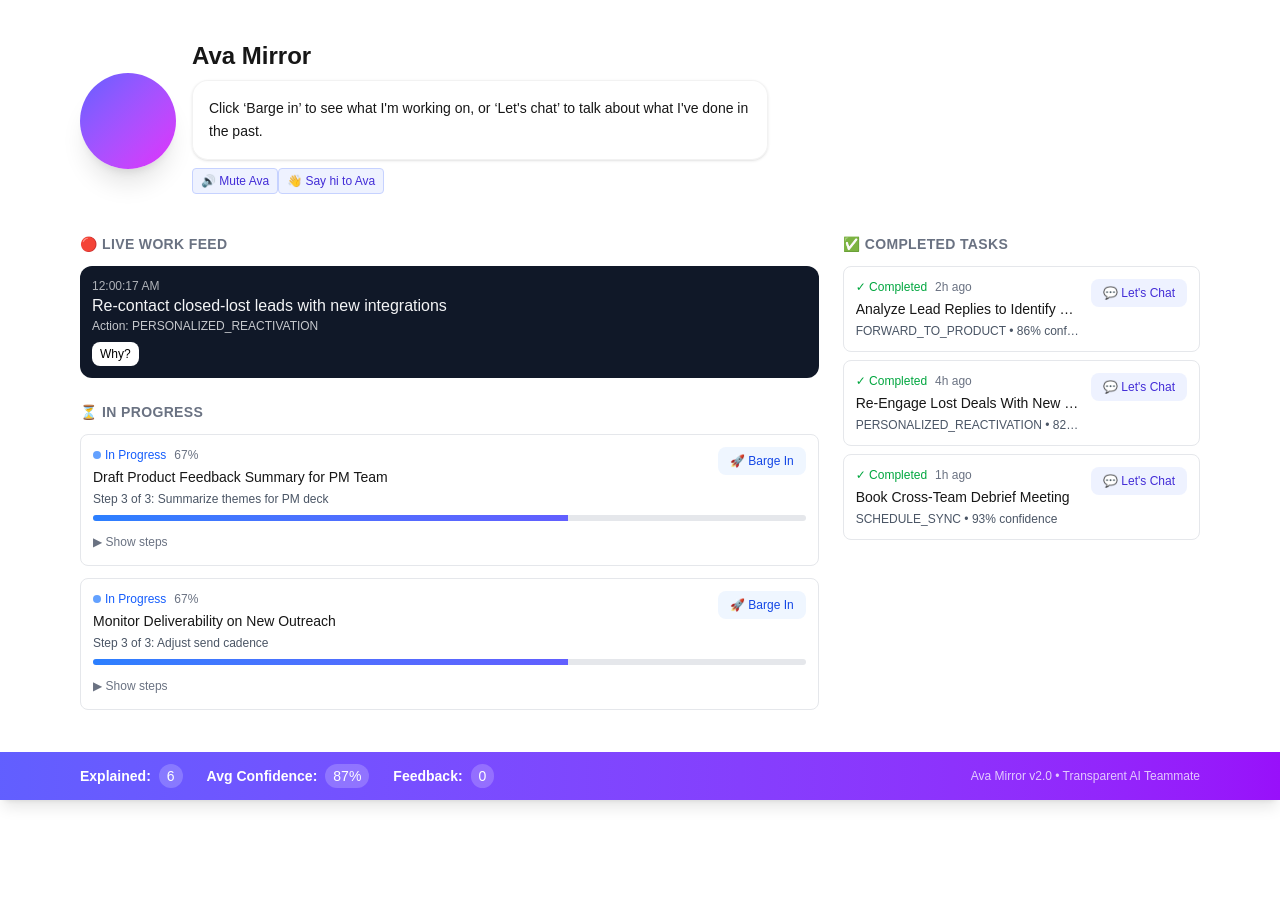
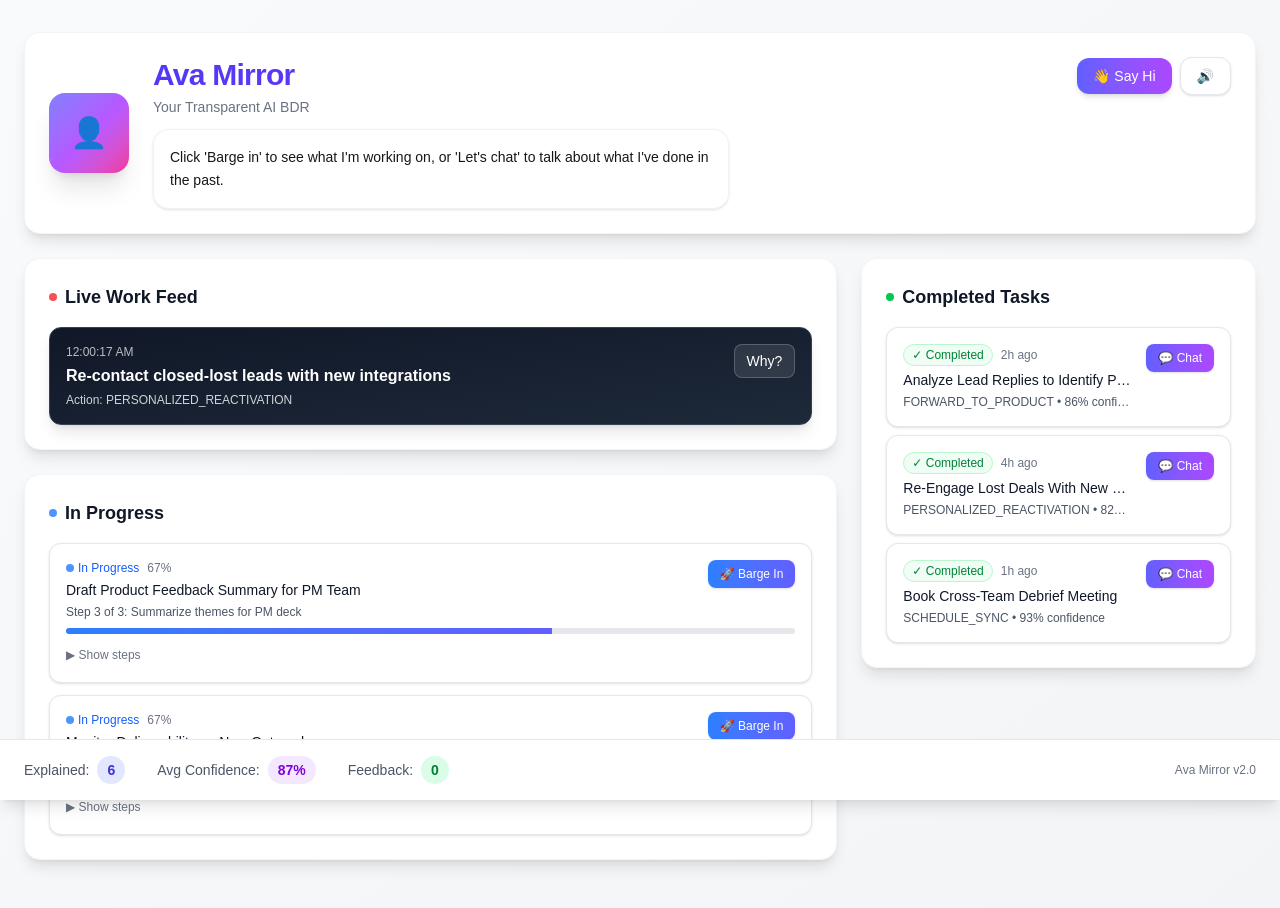
Before and after one commit to enzoweiss21/ava_lite, a Next.js app: page / in a window 1280 px wide. Shown: the top 908 px of the page. Before the commit the page ends 838 px from the top, so only its background shows below. Built offline with nearby package versions, Linux system fonts and the light colour scheme.

Commit message:
Clean UI refresh - modern cards, gradients, better spacing and typography

```diff
--- a/src/app/page.tsx
+++ b/src/app/page.tsx
@@ -76,30 +76,48 @@ This decision was made with ${Math.round(inProgressTask.decision.confidence * 10
 
   return (
     <>
-      <main className="mx-auto max-w-6xl px-4 py-10 space-y-8 pb-32">
+      <main className="min-h-screen bg-gradient-to-br from-gray-50 to-gray-100">
+        <div className="mx-auto max-w-7xl px-6 py-8 space-y-6 pb-32">
           {/* Header */}
-        <div className="flex items-center gap-4">
+          <div className="rounded-2xl bg-white shadow-lg border border-gray-100 overflow-hidden">
+            <div className="flex items-center gap-6 p-6">
               <AvaAvatar speaking={speaking} />
-          <div className="space-y-2">
-            <h1 className="text-2xl font-semibold">Ava Mirror</h1>
-            <ThoughtBubble text="Click ‘Barge in’ to see what I'm working on, or ‘Let's chat’ to talk about what I've done in the past." />
-            <button
-              onClick={toggleMute}
-              className={`text-xs px-2 py-1 rounded border ${muted ? 'text-gray-600 border-gray-300 bg-gray-50' : 'text-indigo-700 border-indigo-200 bg-indigo-50'} hover:opacity-90`}
-              title={muted ? 'Unmute Ava' : 'Mute Ava'}
-            >
-              {muted ? '🔇 Unmute Ava' : '🔊 Mute Ava'}
-            </button>
-
+              <div className="flex-1 min-w-0">
+                <div className="flex items-start justify-between gap-4">
+                  <div className="space-y-3 flex-1">
+                    <div>
+                      <h1 className="text-3xl font-bold tracking-tight bg-gradient-to-r from-indigo-600 to-purple-600 bg-clip-text text-transparent">
+                        Ava Mirror
+                      </h1>
+                      <p className="text-sm text-gray-500 mt-1">Your Transparent AI BDR</p>
+                    </div>
+                    <div className="max-w-2xl">
+                      <ThoughtBubble text="Click 'Barge in' to see what I'm working on, or 'Let's chat' to talk about what I've done in the past." />
+                    </div>
+                  </div>
+                  <div className="flex items-center gap-2 shrink-0">
                     <button
                       onClick={handlePlayIntro}
-              className="text-xs px-2 py-1 rounded border text-indigo-700 border-indigo-200 bg-indigo-50 hover:opacity-90"
+                      className="px-4 py-2 rounded-xl bg-gradient-to-r from-indigo-500 to-purple-500 text-white text-sm font-medium hover:from-indigo-600 hover:to-purple-600 transition-all shadow-md hover:shadow-lg disabled:opacity-50 disabled:cursor-not-allowed"
                       title="Have Ava introduce herself"
                       disabled={!speechSupported || muted}
                     >
-              👋 Say hi to Ava
+                      👋 Say Hi
                     </button>
-
+                    <button
+                      onClick={toggleMute}
+                      className={`px-4 py-2 rounded-xl text-sm font-medium transition-all ${
+                        muted
+                          ? 'bg-gray-100 text-gray-700 hover:bg-gray-200 border border-gray-200'
+                          : 'bg-white text-gray-700 hover:bg-gray-50 border border-gray-200 shadow-sm hover:shadow'
+                      }`}
+                      title={muted ? 'Unmute Ava' : 'Mute Ava'}
+                    >
+                      {muted ? '🔇 Muted' : '🔊'}
+                    </button>
+                  </div>
+                </div>
+              </div>
             </div>
           </div>
 
@@ -107,51 +125,57 @@ This decision was made with ${Math.round(inProgressTask.decision.confidence * 10
           <div className="grid grid-cols-1 lg:grid-cols-3 gap-6">
             {/* Left column: Live feed */}
             <section className="lg:col-span-2 space-y-6">
-            <div>
-              <h2 className="text-sm uppercase tracking-wide text-gray-500 font-semibold mb-3">
-                🔴 Live Work Feed
-              </h2>
+              <div className="bg-white rounded-2xl shadow-lg border border-gray-100 p-6">
+                <div className="flex items-center gap-2 mb-4">
+                  <div className="w-2 h-2 rounded-full bg-red-500 animate-pulse"></div>
+                  <h2 className="text-lg font-semibold text-gray-900">Live Work Feed</h2>
+                </div>
                 <TaskFeed onExplain={(task, decision)=> setPanel({task, decision})} />
               </div>
 
-            <div>
-              <h2 className="text-sm uppercase tracking-wide text-gray-500 font-semibold mb-3">
-                ⏳ In Progress
-              </h2>
+              <div className="bg-white rounded-2xl shadow-lg border border-gray-100 p-6">
+                <div className="flex items-center gap-2 mb-4">
+                  <div className="w-2 h-2 rounded-full bg-blue-500 animate-pulse"></div>
+                  <h2 className="text-lg font-semibold text-gray-900">In Progress</h2>
+                </div>
                 <InProgressList onBargeIn={handleBargeIn} />
               </div>
             </section>
 
             {/* Right column: Completed */}
-          <section className="space-y-3">
-            <h2 className="text-sm uppercase tracking-wide text-gray-500 font-semibold mb-3">
-              ✅ Completed Tasks
-            </h2>
+            <section>
+              <div className="bg-white rounded-2xl shadow-lg border border-gray-100 p-6 sticky top-6">
+                <div className="flex items-center gap-2 mb-4">
+                  <div className="w-2 h-2 rounded-full bg-green-500"></div>
+                  <h2 className="text-lg font-semibold text-gray-900">Completed Tasks</h2>
+                </div>
                 <CompletedList onExplain={(task, decision)=> setPanel({task, decision})} />
+              </div>
             </section>
+          </div>
         </div>
       </main>
 
       {/* Footer with stats */}
-      <footer className="fixed bottom-0 left-0 right-0 bg-gradient-to-r from-indigo-500 to-purple-600 text-white shadow-lg">
-        <div className="mx-auto max-w-6xl px-4 py-3">
+      <footer className="fixed bottom-0 left-0 right-0 bg-white border-t border-gray-200 shadow-lg">
+        <div className="mx-auto max-w-7xl px-6 py-4">
           <div className="flex items-center justify-between text-sm">
-            <div className="flex items-center gap-6">
+            <div className="flex items-center gap-8">
               <div className="flex items-center gap-2">
-                <span className="font-semibold">Explained:</span>
-                <span className="bg-white/20 px-2 py-0.5 rounded-full font-mono">{totalExplained}</span>
+                <span className="text-gray-600 font-medium">Explained:</span>
+                <span className="bg-indigo-100 text-indigo-700 px-2.5 py-1 rounded-full font-semibold">{totalExplained}</span>
               </div>
               <div className="flex items-center gap-2">
-                <span className="font-semibold">Avg Confidence:</span>
-                <span className="bg-white/20 px-2 py-0.5 rounded-full font-mono">{Math.round(avgConfidence)}%</span>
+                <span className="text-gray-600 font-medium">Avg Confidence:</span>
+                <span className="bg-purple-100 text-purple-700 px-2.5 py-1 rounded-full font-semibold">{Math.round(avgConfidence)}%</span>
               </div>
               <div className="flex items-center gap-2">
-                <span className="font-semibold">Feedback:</span>
-                <span className="bg-white/20 px-2 py-0.5 rounded-full font-mono">{feedbackReceived}</span>
+                <span className="text-gray-600 font-medium">Feedback:</span>
+                <span className="bg-green-100 text-green-700 px-2.5 py-1 rounded-full font-semibold">{feedbackReceived}</span>
               </div>
             </div>
-            <div className="text-xs opacity-75">
-              Ava Mirror v2.0 • Transparent AI Teammate
+            <div className="text-xs text-gray-500">
+              Ava Mirror v2.0
             </div>
           </div>
         </div>
--- a/src/components/AvaAvatar.tsx
+++ b/src/components/AvaAvatar.tsx
@@ -5,9 +5,14 @@ import { motion } from 'framer-motion';
 export default function AvaAvatar({ speaking }: { speaking: boolean }) {
   return (
     <motion.div
-      className="w-24 h-24 rounded-full bg-gradient-to-br from-indigo-500 to-fuchsia-500 shadow-xl"
-      animate={{ scale: speaking ? 1.06 : 1 }}
+      className="relative w-20 h-20 rounded-2xl bg-gradient-to-br from-indigo-500 via-purple-500 to-pink-500 shadow-xl"
+      animate={{ scale: speaking ? 1.05 : 1 }}
       transition={{ type: 'spring', stiffness: 200, damping: 15 }}
-    />
+    >
+      <div className="absolute inset-0 rounded-2xl bg-gradient-to-br from-white/20 to-transparent" />
+      <div className="absolute inset-0 flex items-center justify-center">
+        <span className="text-3xl">👤</span>
+      </div>
+    </motion.div>
   );
 }
--- a/src/components/CompletedList.tsx
+++ b/src/components/CompletedList.tsx
@@ -27,24 +27,24 @@ export default function CompletedList({ onExplain }: { onExplain: (t: Task, d: D
             initial={{ opacity: 0, y: 20 }}
             animate={{ opacity: 1, y: 0 }}
             transition={{ delay: idx * 0.05 }}
-            className="p-3 rounded-lg bg-white border border-gray-200 hover:border-indigo-300 transition-colors"
+            className="p-4 rounded-xl bg-white border border-gray-200 hover:border-indigo-300 shadow-sm hover:shadow-md transition-colors"
           >
             <div className="flex items-start justify-between gap-3">
               <div className="flex-1 min-w-0">
                 <div className="flex items-center gap-2 mb-1">
-                  <span className="text-xs font-medium text-green-600">✓ Completed</span>
+                  <span className="text-xs font-medium text-green-700 bg-green-50 border border-green-200 px-2 py-0.5 rounded-full">✓ Completed</span>
                   <span className="text-xs text-gray-500">{timeAgo}</span>
                 </div>
-                <div className="font-medium text-sm mb-1 truncate">{task.title}</div>
+                <div className="font-medium text-sm mb-1 truncate text-gray-900">{task.title}</div>
                 <div className="text-xs text-gray-600 truncate">
                   {decision.action} • {Math.round(decision.confidence * 100)}% confidence
                 </div>
               </div>
               <button
                 onClick={() => onExplain(task, decision)}
-                className="shrink-0 text-xs px-3 py-1.5 rounded-lg bg-indigo-50 text-indigo-700 hover:bg-indigo-100 transition-colors font-medium"
+                className="shrink-0 text-xs px-3 py-1.5 rounded-lg bg-gradient-to-r from-indigo-500 to-purple-500 text-white hover:from-indigo-600 hover:to-purple-600 transition-all shadow-sm hover:shadow font-medium"
               >
-                💬 Let's Chat
+                💬 Chat
               </button>
             </div>
           </motion.div>
--- a/src/components/InProgressList.tsx
+++ b/src/components/InProgressList.tsx
@@ -33,7 +33,7 @@ function InProgressCard({ task, index, onBargeIn }: { task: InProgressTask; inde
       initial={{ opacity: 0, x: -20 }}
       animate={{ opacity: 1, x: 0 }}
       transition={{ delay: index * 0.05 }}
-      className="p-3 rounded-lg bg-white border border-gray-200 hover:border-indigo-300 transition-colors"
+      className="p-4 rounded-xl bg-white border border-gray-200 hover:border-indigo-300 shadow-sm hover:shadow-md transition-colors"
     >
       <div className="flex items-start justify-between gap-3 mb-2">
         <div className="flex-1 min-w-0">
@@ -44,14 +44,14 @@ function InProgressCard({ task, index, onBargeIn }: { task: InProgressTask; inde
             </div>
             <span className="text-xs text-gray-500">{Math.round(progress)}%</span>
           </div>
-          <div className="font-medium text-sm mb-1">{task.task.title}</div>
+          <div className="font-medium text-sm mb-1 text-gray-900">{task.task.title}</div>
           <div className="text-xs text-gray-600">
             Step {task.currentStep + 1} of {task.steps.length}: {task.steps[task.currentStep]?.name}
           </div>
         </div>
         <button
           onClick={() => onBargeIn(task)}
-          className="shrink-0 text-xs px-3 py-1.5 rounded-lg bg-blue-50 text-blue-700 hover:bg-blue-100 transition-colors font-medium"
+          className="shrink-0 text-xs px-3 py-1.5 rounded-lg bg-gradient-to-r from-blue-500 to-indigo-500 text-white hover:from-blue-600 hover:to-indigo-600 transition-all shadow-sm hover:shadow font-medium"
         >
           🚀 Barge In
         </button>
@@ -94,7 +94,7 @@ function InProgressCard({ task, index, onBargeIn }: { task: InProgressTask; inde
                   ) : (
                     <span className="text-gray-400">○</span>
                   )}
-                  <span className={step.completed ? 'text-gray-500 line-through' : 'text-gray-700'}>
+                  <span className={step.completed ? 'text-gray-500 line-through' : 'text-gray-800'}>
                     {step.name}
                   </span>
                 </div>
--- a/src/components/ReasoningPanel.tsx
+++ b/src/components/ReasoningPanel.tsx
@@ -87,12 +87,12 @@ export default function ReasoningPanel({ task, decision, onClose, muted }:{ task
   const topSignals = decision.signals.slice(0, 3);
 
   return (
-    <div className="fixed inset-0 bg-black/50 flex items-end sm:items-center justify-center p-4 z-50">
+    <div className="fixed inset-0 bg-black/40 backdrop-blur-sm flex items-end sm:items-center justify-center p-4 z-50">
       <motion.div
-        initial={{ opacity: 0, scale: 0.95 }}
-        animate={{ opacity: 1, scale: 1 }}
-        exit={{ opacity: 0, scale: 0.95 }}
-        className="w-full sm:max-w-3xl rounded-2xl bg-white p-6 space-y-4 max-h-[90vh] overflow-y-auto"
+        initial={{ opacity: 0, y: 10 }}
+        animate={{ opacity: 1, y: 0 }}
+        exit={{ opacity: 0, y: 10 }}
+        className="w-full sm:max-w-3xl rounded-2xl bg-white p-6 space-y-4 max-h-[90vh] overflow-y-auto border border-gray-200 shadow-xl"
       >
         {/* Header */}
         <div className="flex items-center justify-between">
@@ -149,7 +149,7 @@ export default function ReasoningPanel({ task, decision, onClose, muted }:{ task
         <div className="prose prose-sm max-w-none whitespace-pre-wrap bg-gray-50 rounded-lg p-4 border border-gray-200">
           <div className="flex items-start justify-between gap-3">
             <div className="flex-1 min-w-0">
-              {text}
+          {text}
             </div>
             <button
               onClick={() => stopSpeaking()}
--- a/src/components/TaskFeed.tsx
+++ b/src/components/TaskFeed.tsx
@@ -15,14 +15,20 @@ export default function TaskFeed({ onExplain }:{ onExplain:(t:Task,d:Decision)=>
 
   return (
     <motion.div layout className="space-y-3">
-      <div className="p-3 rounded-xl bg-gray-900 text-gray-100">
-        <div className="text-xs opacity-70">{new Date(task.ts).toLocaleTimeString()}</div>
-        <div className="font-medium">{task.title}</div>
-        <div className="text-xs opacity-80">Action: {decision?.action}</div>
-        <button
-          onClick={() => onExplain(task, decision!)}
-          className="mt-2 text-xs px-2 py-1 rounded-lg bg-white text-black hover:bg-gray-100"
-        >Why?</button>
+      <div className="p-4 rounded-xl bg-gradient-to-br from-gray-900 to-gray-800 text-white shadow-lg border border-gray-700">
+        <div className="flex items-start justify-between gap-3">
+          <div className="flex-1 min-w-0">
+            <div className="text-xs opacity-70 mb-1">{new Date(task.ts).toLocaleTimeString()}</div>
+            <div className="font-semibold text-base mb-1">{task.title}</div>
+            <div className="text-xs opacity-80">Action: {decision?.action}</div>
+          </div>
+          <button
+            onClick={() => onExplain(task, decision!)}
+            className="shrink-0 px-3 py-1.5 rounded-lg bg-white/10 hover:bg-white/20 text-white text-sm font-medium transition-colors border border-white/20"
+          >
+            Why?
+          </button>
+        </div>
       </div>
     </motion.div>
   );
```
Lines whose indentation alone changed are shown as unchanged.
